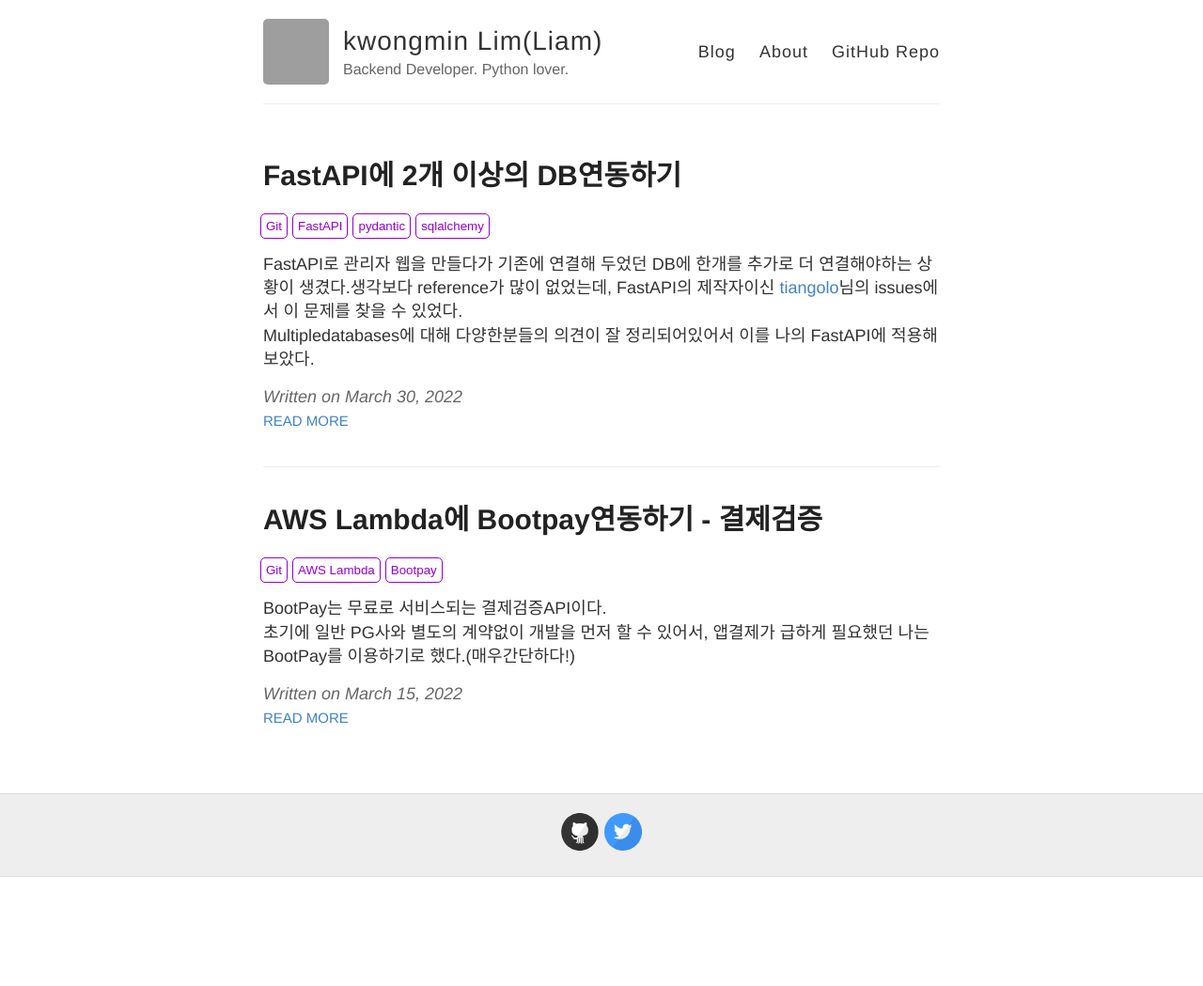
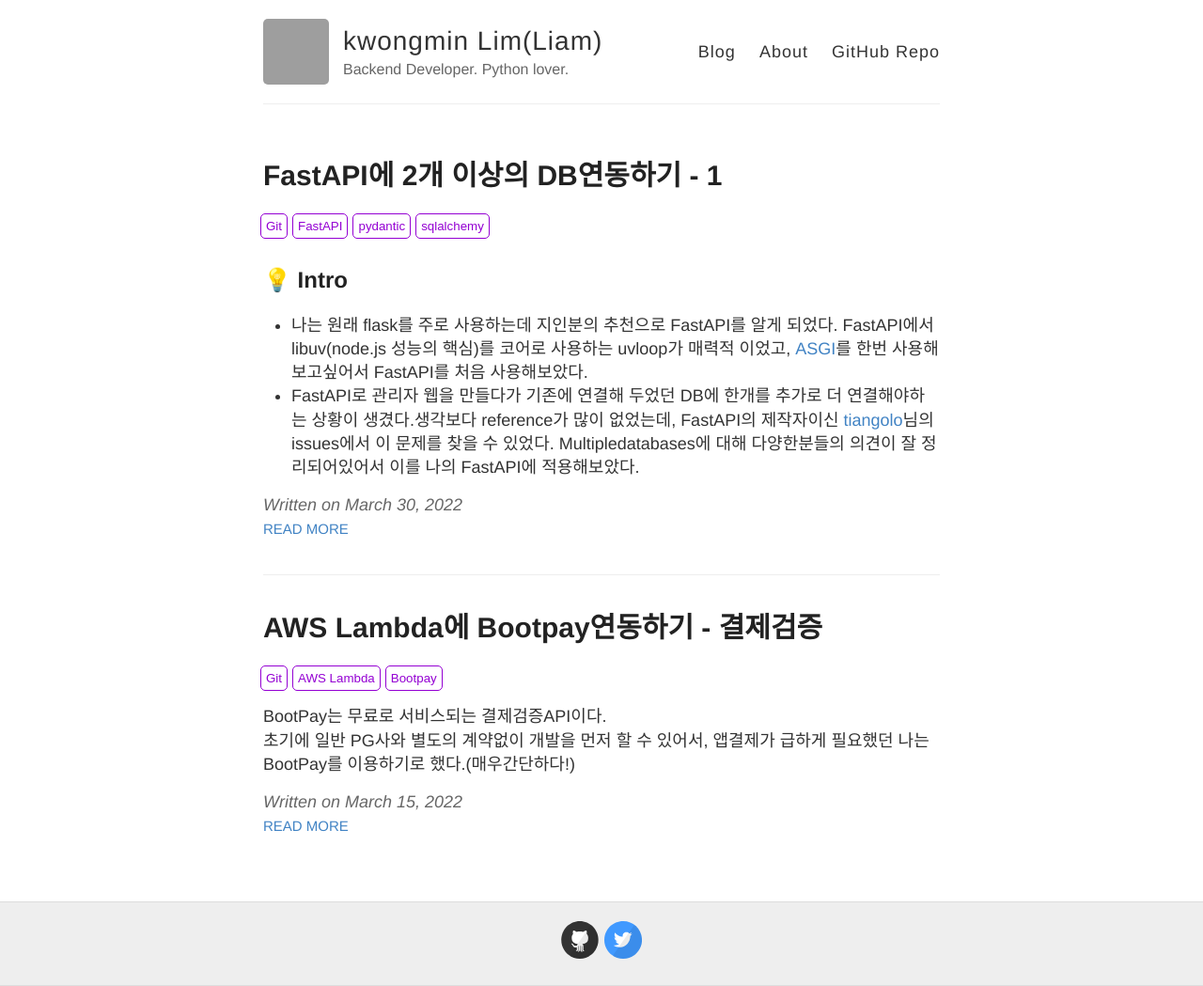
Before and after one commit to liampoet/liampoet.github.io-test2, a Jekyll site: the page built from index.html, in a window 1280 px wide. Shown: the whole page at 94% size. Built offline with Jekyll 4.4.1, drawn with Linux system fonts in a browser that asks for light colours; before the commit the page ends 933 px from its top, so only the background shows below that; some of the changed lines change nothing that is shown; grey boxes are pictures that could not be loaded.

Commit message:
Update 2022-3-30-FastAPI-Multipledatabases.md

```diff
--- a/_posts/2022-3-30-FastAPI-Multipledatabases.md
+++ b/_posts/2022-3-30-FastAPI-Multipledatabases.md
@@ -1,49 +1,65 @@
 ---
 layout: post
-title: FastAPI에 2개 이상의 DB연동하기
+title: FastAPI에 2개 이상의 DB연동하기 - 1
 category: Blog
 tags: [Git, FastAPI, pydantic, sqlalchemy]
 ---
-FastAPI로 관리자 웹을 만들다가 기존에 연결해 두었던 DB에 한개를 추가로 더 연결해야하는 상황이 생겼다.생각보다 reference가 많이 없었는데, FastAPI의 제작자이신 [tiangolo](https://github.com/tiangolo/fastapi/issues/2592)님의 issues에서 이 문제를 찾을 수 있었다.<br>
+## 💡 Intro
+- 나는 원래 flask를 주로 사용하는데 지인분의 추천으로 FastAPI를 알게 되었다. FastAPI에서 libuv(node.js 성능의 핵심)를 코어로 사용하는 uvloop가 매력적 이었고, [ASGI](https://asgi.readthedocs.io/en/latest/specs/main.html)를 한번 사용해보고싶어서 FastAPI를 처음 사용해보았다.
+- FastAPI로 관리자 웹을 만들다가 기존에 연결해 두었던 DB에 한개를 추가로 더 연결해야하는 상황이 생겼다.생각보다 reference가 많이 없었는데, FastAPI의 제작자이신 [tiangolo](https://github.com/tiangolo/fastapi/issues/2592)님의 issues에서 이 문제를 찾을 수 있었다.
 Multipledatabases에 대해 다양한분들의 의견이 잘 정리되어있어서 이를 나의 FastAPI에 적용해보았다.
 
 <br>
 <br>
-### 1. settings.py
+## 🌩 그전에! FastAPI란?
 ---------------------------------------
+[공식 문서](https://fastapi.tiangolo.com/)에는 다음과 같이 설명되어져있다.
 
+FastAPI is a modern, fast (high-performance), web framework for building APIs with Python 3.6+ based on standard Python type hints.
+주요기능:
+
+- Fast: NodeJS 및 Go와 비슷한 성능, 현존하는 파이썬 웹 프레임워크 중 가장 빠르다.
+- Fast to code
+- Fewer bugs
+- Intuitive
+- Easy
+- Short: 적은버그와 코드중복을 최소화할 수 있고, 각 매개변수 선언에 여러기능을 제공해준다.
+- Robust: 문서 자동화 및 쉬운 배포가 가능하다.
+- Standards-based: 개방형 API 표준(OpenAPI&JSON)을 기반으로 한다.
+
+이 뿐만아니라, 현재 아직 많은 레퍼런스가 나와있지는 않지만, 그것을 매꿔줄 매우매우 수준높은 공식문서가 잘 마련되어져있다. 또한 백엔드 엔지니어 입장에서 API를 사용할 수 있도록 만든 문서 작업이 생각보다 많은 시간이 소요되는데, FastAPI는 문서의 자동화를 제공해줌으로써 개발자가 문서 작업에 할애하는 시간을 줄이고, 오직 코드에만 집중하도록 해 업무 효율을 증진 시켜준다!
+<br>
+<br>
+## 🌩 Multiple databases 설정하기
+---------------------------------------
+1. **settings.py**
 <script src="https://gist.github.com/liampoet/7db7cc280b3a03655e611a814a112062.js"></script>
 
-[pydantic - BaseSettings](https://pydantic-docs.helpmanual.io/usage/settings/)<br>
-[FastAPI - pydantic BaseSettings예제](https://fastapi.tiangolo.com/advanced/settings/)
-
-functools - @lru_cache :
-LRU(Least Recently Used)캐싱을 사용하기위해 @lru_cache를 사용했다.
-@lru_cache 데코레이터는 functools 내장 모듈로 부터 불러올 수 있으며, @lru_cache 를 아무 함수 위에 선언하면 사용하면
-그 함수에 넘어온 인자를 키(key)로 그리고 함수의 호출 결과를 값(value)으로 LRU캐싱이 적용된다.
+**functools - @lru_cache** :<br>
+- LRU(Least Recently Used)캐싱을 사용하기위해 **@lru_cache**를 사용했다. @lru_cache 데코레이터는 functools 내장 모듈로 부터 불러올 수 있으며, @lru_cache 를 아무 함수 위에 선언하면 사용하면 그 함수에 넘어온 인자를 키(key)로 그리고 함수의 호출 결과를 값(value)으로 LRU캐싱이 적용된다.
 <br>
 <br>
-### 2. database.py
+2. **database.py**
 ---------------------------------------
-
 <script src="https://gist.github.com/liampoet/ba25801f94f48afd1549c81a067be4f3.js"></script>
-
+**sqlalchemy** :<br>
+- SQL 문법 없이 개발 중인 언어로 데이터베이스에 접근할 수 있게 해주는 라이브러를 **ORM(Object Relational Mapping)** 이라고 한다. 그 중에서도 **sqlalchemy**은 python의 대표적인 ORM이다.
 <br>
 <br>
-### 3. model.py
+3. **model.py**
 ---------------------------------------
-
 <script src="https://gist.github.com/liampoet/28401f8a253f048b8be2665bbdcf68f0.js"></script>
 <br>
 <br>
-### 4. route.py
+4. **route.py**
 ---------------------------------------
 
 <script src="https://gist.github.com/liampoet/59c6d958cbc4e968ccf0b0634ccdabfd.js"></script><br>
 
 이렇게만 설정을 해주면 간단하게 2개 이상의 DB를 연결할 수 있다.! 전체적인 코드는 아래 링크에서 확인할 수 있다.<br>
-[FastAPI-Multipledatabases](https://github.com/liampoet/FastAPI-multiple_databases.git)
+[https://github.com/liampoet/FastAPI-multiple_databases.git](https://github.com/liampoet/FastAPI-multiple_databases.git)
 
 **[참고자료]**
+- [https://blog.neonkid.xyz/253](https://blog.neonkid.xyz/253)
 - [pydantic - BaseSettings](https://pydantic-docs.helpmanual.io/usage/settings/)
 - [FastAPI - pydantic BaseSettings예제](https://fastapi.tiangolo.com/advanced/settings/)
```
